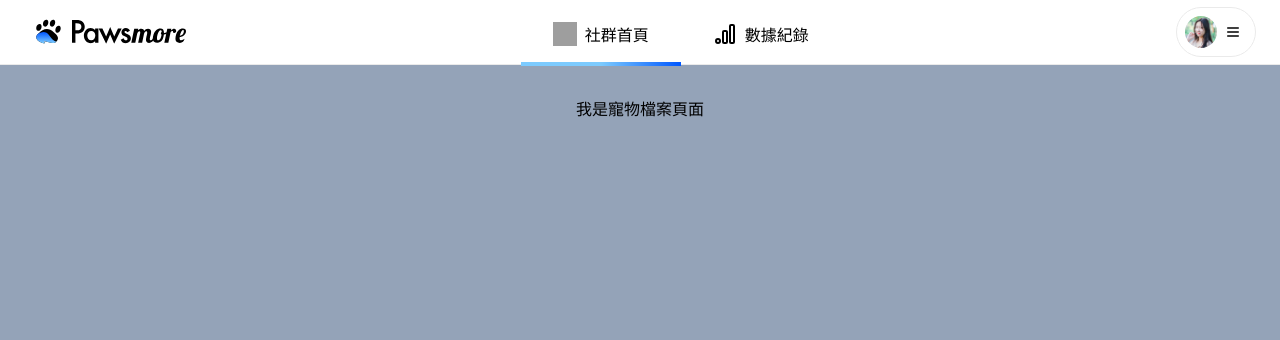
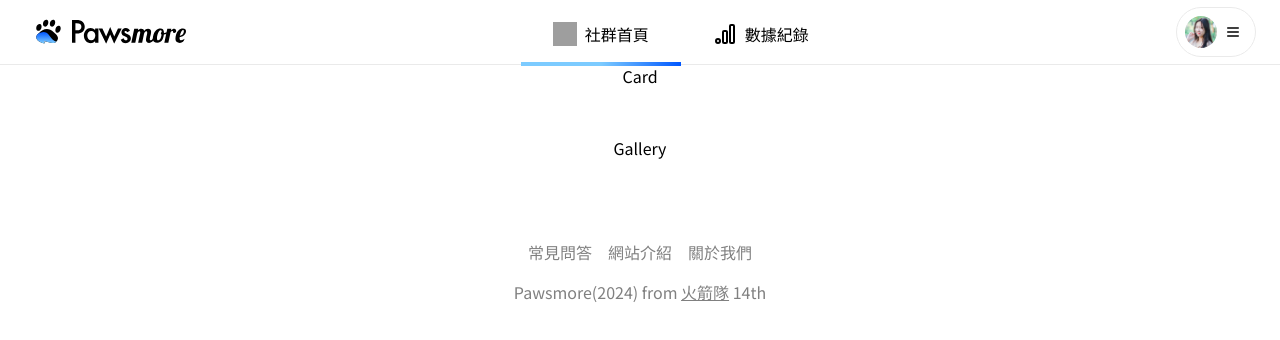
Before and after one commit to penspulse326/rocket_pawsmore, a Next.js app: page /test/pet_profile in a window 1280 px wide. Shown: the top 340 px of the page. Built offline with nearby package versions, Linux system fonts and the light colour scheme; grey boxes are pictures that could not be loaded.

Commit message:
chore: add Footer component

```diff
--- /dev/null
+++ b/src/components/petProfile/Footer.tsx
@@ -0,0 +1,18 @@
+const Footer = () => {
+  return (
+    <section className="my-8 text-note font-normal">
+      <ul className="flex flex-col gap-y-4">
+        <ol className="flex justify-center gap-x-4">
+          <li>常見問答</li>
+          <li>網站介紹</li>
+          <li>關於我們</li>
+        </ol>
+        <li>
+          Pawsmore(2024) from <span className="underline">火箭隊</span> 14th
+        </li>
+      </ul>
+    </section>
+  );
+};
+
+export default Footer;
--- a/src/pages/test/pet_profile.tsx
+++ b/src/pages/test/pet_profile.tsx
@@ -1,7 +1,18 @@
-export default function Social() {
+import Footer from "@/components/petProfile/Footer";
+
+const ProfileCard = () => {
+  return <section>Card</section>;
+};
+const ProfileGallery = () => {
+  return <section>Gallery</section>;
+};
+
+export default function PetProfile() {
   return (
-    <main className="flex flex-col items-center justify-between p-24 min-h-screen bg-slate-400">
-      我是寵物檔案頁面
+    <main className="flex flex-col gap-y-12 items-center mt-[64px]">
+      <ProfileCard />
+      <ProfileGallery />
+      <Footer />
     </main>
   );
 }
```
